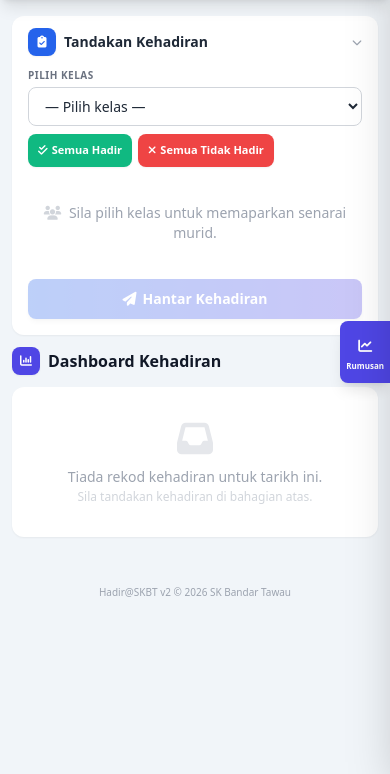
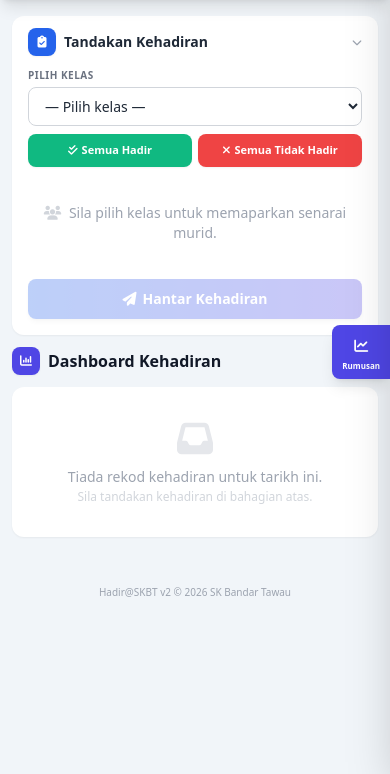
Before and after one commit to Altrabird/hadir-skbt-v2, a Flask app: template templates/index.html in a window 390 px wide. Shown: the part 70-844 px from the top of the page. Run offline with Flask 3, Linux system fonts and the light colour scheme; the template is opened without the code that fills it, so the values that code supplies are empty; some libraries are stand-ins or nearby versions.

Commit message:
Improve mobile UI: card layout for class table, responsive buttons
- Class table converts to stacked cards on mobile (no horizontal scroll)
- Attendance buttons stack full-width on small screens
- Sidebar toggle button has larger touch target on mobile
- Student list height reduced on mobile for better viewport usage

Co-Authored-By: Claude Opus 4.6 <noreply@anthropic.com>

```diff
--- a/static/css/custom.css
+++ b/static/css/custom.css
@@ -84,10 +84,65 @@ table tbody tr { transition: background 0.1s; }
 table tbody tr:hover { background: #f8fafc; }
 
 @media (max-width: 768px) {
-    table { font-size: 0.65rem; }
-    table th, table td { padding: 0.35rem 0.25rem; }
     .metric-card { padding: 0.5rem; }
     .metric-card p.text-2xl { font-size: 1.25rem; }
+
+    /* Class table → card layout on mobile */
+    .class-table-wrapper table thead { display: none; }
+    .class-table-wrapper table tbody { display: flex; flex-direction: column; gap: 0.5rem; }
+    .class-table-wrapper table tbody tr {
+        display: block;
+        background: white;
+        border: 1px solid #e2e8f0;
+        border-radius: 0.75rem;
+        padding: 0.625rem 0.75rem;
+        box-shadow: 0 1px 3px rgba(0,0,0,0.05);
+    }
+    .class-table-wrapper table tbody tr:hover { background: #f8fafc; }
+    .class-table-wrapper table tbody td {
+        display: flex;
+        justify-content: space-between;
+        align-items: center;
+        padding: 0.2rem 0;
+        border: none !important;
+        font-size: 0.7rem;
+    }
+    .class-table-wrapper table tbody td::before {
+        content: attr(data-label);
+        font-weight: 700;
+        font-size: 0.6rem;
+        color: #6b7280;
+        text-transform: uppercase;
+        letter-spacing: 0.03em;
+        min-width: 4.5rem;
+        flex-shrink: 0;
+    }
+    .class-table-wrapper table tbody td[data-label=""]::before { display: none; }
+    .class-table-wrapper table tbody td.td-csv { display: none; }
+    .class-table-wrapper table tbody td[data-label="Tidak Hadir"] {
+        flex-wrap: wrap;
+        gap: 0.25rem;
+    }
+
+    /* Student list shorter on mobile */
+    #student-list { max-height: 300px; }
+}
+
+/* Mobile: attendance buttons full-width */
+@media (max-width: 640px) {
+    .attendance-actions {
+        flex-direction: row;
+        width: 100%;
+    }
+    .attendance-actions button {
+        flex: 1;
+        text-align: center;
+    }
+
+    /* Sidebar toggle bigger touch target */
+    #sidebar-toggle-btn {
+        padding: 0.5rem 0.625rem;
+    }
 }
 
 /* Sidebar */
--- a/static/js/app.js
+++ b/static/js/app.js
@@ -311,15 +311,15 @@ function renderClassTable(summary) {
             : '<span class="text-gray-200">—</span>';
 
         tr.innerHTML = `
-            <td class="px-3 py-2 font-bold text-gray-800">${escapeHtml(row.class)}</td>
-            <td class="px-3 py-2">${sessionBadge}</td>
-            <td class="px-3 py-2 text-center">${statusBadge}</td>
-            <td class="px-3 py-2 text-center text-[10px] text-gray-500">${row.time}</td>
-            <td class="px-3 py-2 text-center font-bold text-emerald-600">${row.present}</td>
-            <td class="px-3 py-2 text-center text-[10px] text-gray-500">${row.present_pct}%</td>
-            <td class="px-3 py-2 text-center font-bold ${row.absent > 0 ? "text-red-600" : "text-gray-300"}">${row.absent}</td>
-            <td class="px-3 py-2">${absentNames}</td>
-            <td class="px-3 py-2 text-center">${csvBtn}</td>
+            <td data-label="Kelas" class="px-3 py-2 font-bold text-gray-800">${escapeHtml(row.class)}</td>
+            <td data-label="Sesi" class="px-3 py-2">${sessionBadge}</td>
+            <td data-label="Status" class="px-3 py-2 text-center">${statusBadge}</td>
+            <td data-label="Masa" class="px-3 py-2 text-center text-[10px] text-gray-500">${row.time}</td>
+            <td data-label="Hadir" class="px-3 py-2 text-center font-bold text-emerald-600">${row.present}</td>
+            <td data-label="Kadar" class="px-3 py-2 text-center text-[10px] text-gray-500">${row.present_pct}%</td>
+            <td data-label="T/Hadir" class="px-3 py-2 text-center font-bold ${row.absent > 0 ? "text-red-600" : "text-gray-300"}">${row.absent}</td>
+            <td data-label="Tidak Hadir" class="px-3 py-2">${absentNames}</td>
+            <td data-label="" class="px-3 py-2 text-center td-csv">${csvBtn}</td>
         `;
         tbody.appendChild(tr);
     });
--- a/templates/index.html
+++ b/templates/index.html
@@ -77,7 +77,7 @@
                             <option value="">— Pilih kelas —</option>
                         </select>
                     </div>
-                    <div class="flex items-end gap-1.5">
+                    <div class="flex items-end gap-1.5 attendance-actions">
                         <button onclick="setAllStatus(true)" class="px-2.5 py-2 text-[11px] font-bold rounded-lg bg-emerald-500 text-white hover:bg-emerald-600 transition shadow-sm">
                             <i class="fa-solid fa-check-double mr-1"></i>Semua Hadir
                         </button>
@@ -250,7 +250,7 @@
                             <i class="fa-solid fa-download"></i> Muat Turun CSV
                         </a>
                     </div>
-                    <div class="overflow-x-auto">
+                    <div class="overflow-x-auto class-table-wrapper">
                         <table class="w-full text-xs">
                             <thead>
                                 <tr class="bg-slate-50 text-left text-[10px] font-bold text-gray-500 uppercase tracking-wider">
```
